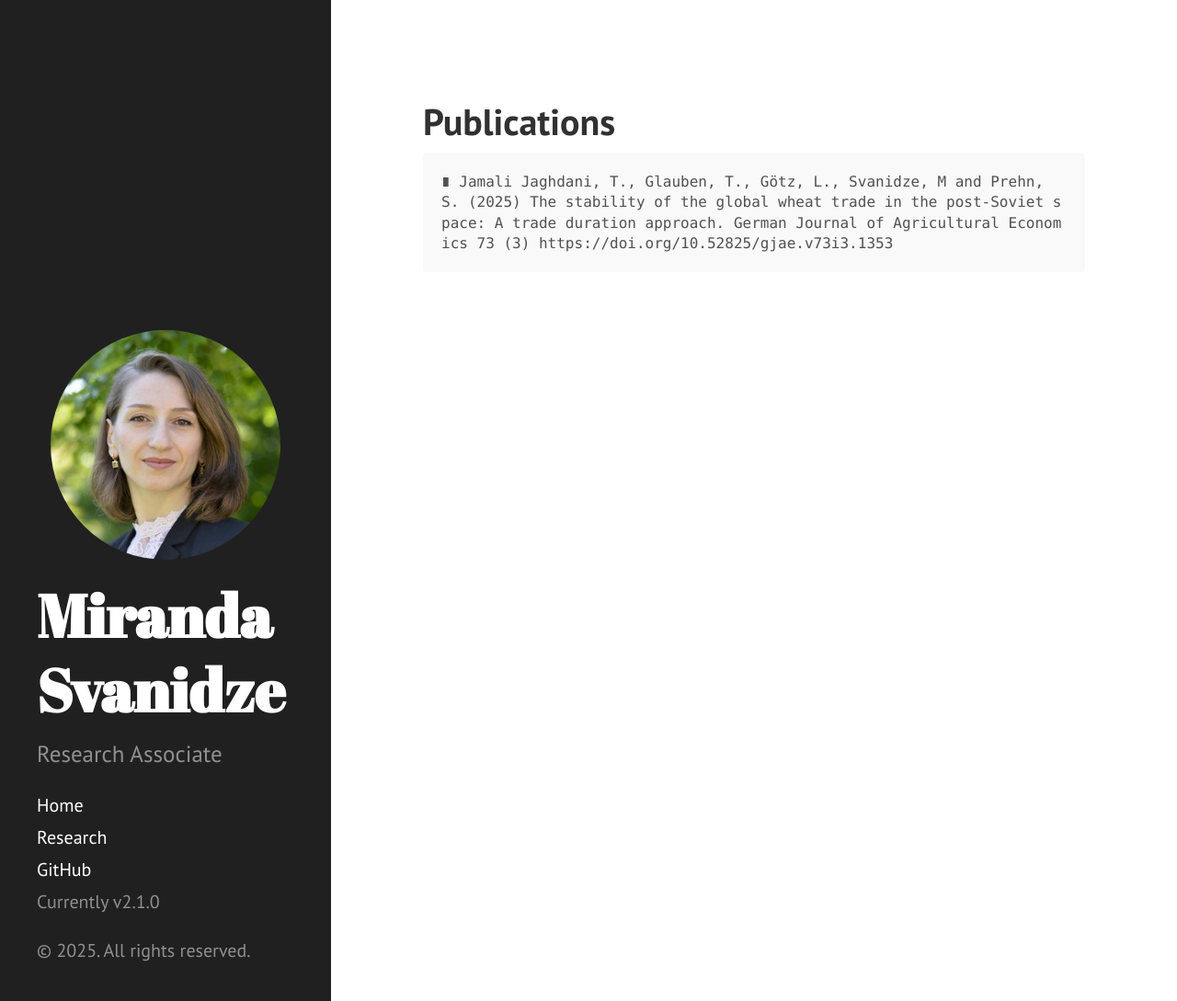
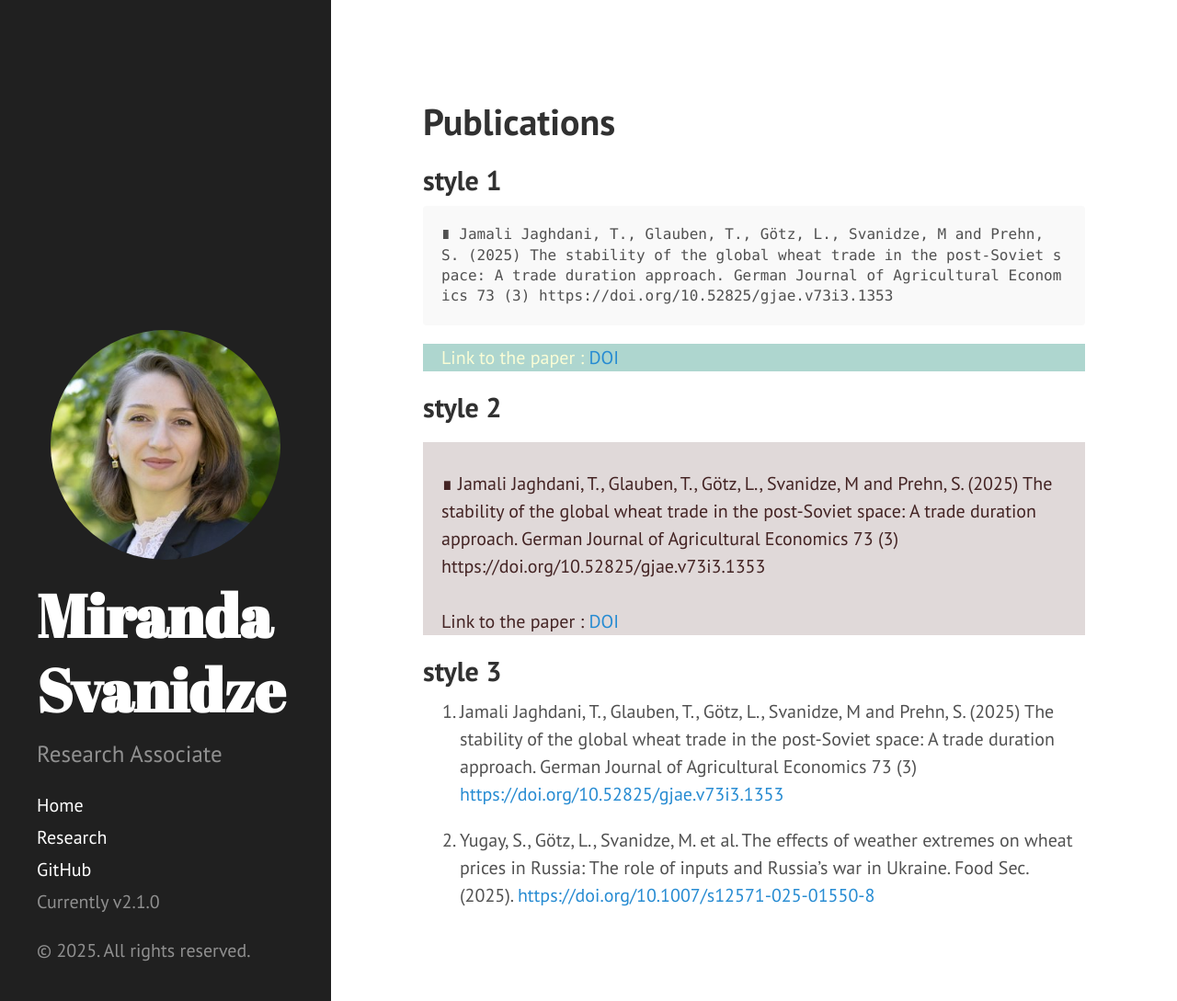
Before and after one commit to miranidze/miranidze.github.io, a Jekyll site: the page built from research.md, in a window 1280 px wide and 1089 px high. Shown: the whole window at 92% size. Built offline with Jekyll 4.4.1, drawn with Linux system fonts in a browser that asks for light colours.

Commit message:
publication style

````diff
--- a/research.md
+++ b/research.md
@@ -6,6 +6,26 @@ permalink: /research/
 
 # Publications
 
+## style 1
 ```
 ∎ Jamali Jaghdani, T., Glauben, T., Götz, L., Svanidze, M and Prehn, S. (2025) The stability of the global wheat trade in the post-Soviet space: A trade duration approach. German Journal of Agricultural Economics 73 (3) https://doi.org/10.52825/gjae.v73i3.1353
 ```
+
+<div style="background-color:#AED6CF; color:#FAFDD6;">
+  <p style='margin-left:1em; margin-right:1em'>
+  Link to the paper : <a href="https://doi.org/10.52825/gjae.v73i3.1353">DOI</a>
+  </p>
+</div>
+
+## style 2
+
+<div style="background-color:#E0D9D9; color:#432323;">
+  <p style='margin-left:1em; margin-top:1em; margin-right:1em'> <br>∎ Jamali Jaghdani, T., Glauben, T., Götz, L., Svanidze, M and Prehn, S. (2025) The stability of the global wheat trade in the post-Soviet space: A trade duration approach. German Journal of Agricultural Economics 73 (3) https://doi.org/10.52825/gjae.v73i3.1353<br><br>Link to the paper : <a href="https://doi.org/10.52825/gjae.v73i3.1353">DOI</a>
+  </p>
+</div>
+
+## style 3
+
+1. Jamali Jaghdani, T., Glauben, T., Götz, L., Svanidze, M and Prehn, S. (2025) The stability of the global wheat trade in the post-Soviet space: A trade duration approach. German Journal of Agricultural Economics 73 (3) <a href="https://doi.org/10.52825/gjae.v73i3.1353">https://doi.org/10.52825/gjae.v73i3.1353</a>
+
+2. Yugay, S., Götz, L., Svanidze, M. et al. The effects of weather extremes on wheat prices in Russia: The role of inputs and Russia’s war in Ukraine. Food Sec. (2025). <a href="https://doi.org/10.1007/s12571-025-01550-8">https://doi.org/10.1007/s12571-025-01550-8</a>
````
